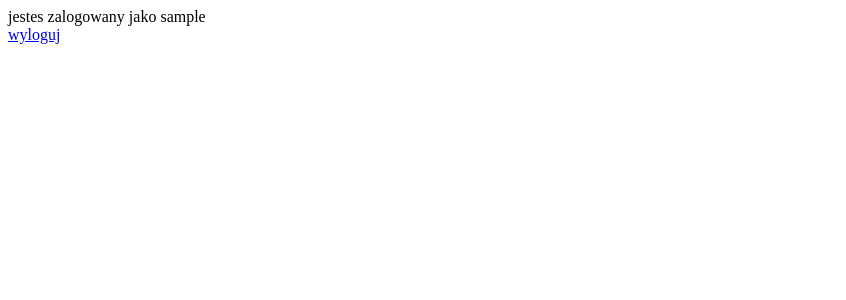
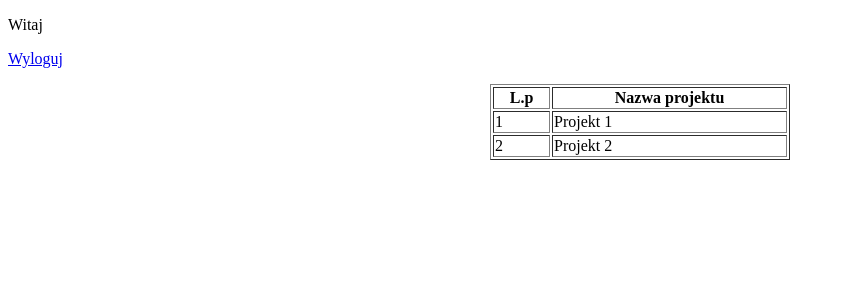
Before and after one commit to waldorm8/zarzadzanie_projektami, a PHP site: page /zalogowany/index.php in a window 1280 px wide. Shown: the top 300 px of the page, without its empty margins (0-846 px from the left). Run offline with PHP 8.4, Linux system fonts and the light colour scheme; the visitor is signed in with stand-in values (Sample User, id 1).

Commit message:
+autentykacja +tabelka projektow

```diff
--- a/pages/zalogowany/index.php
+++ b/pages/zalogowany/index.php
@@ -1,16 +1,54 @@
+
+
+<!DOCTYPE html>
+<html>
+<head>
+	<meta charset="utf-8">
+	<meta http-equiv="X-UA-Compatible" content="IE=edge">
+	<title></title>
+	<link rel="stylesheet" href="">
+</head>
+<body>
 <?php
-/*require('../classes/user.php');
-$zalogowany_user = new User();*/
-session_start();
-if(isset($_SESSION['zalogowany'])){
+require('../classes/user.php');
+$user = new User();
 
-    if($_SESSION['zalogowany'] == 1){
-        echo 'jestes zalogowany jako ' . $_SESSION['login'];
-
-        echo '<br /><a href="../login.php?wylogowany">wyloguj</a>';
-    }
+if($user -> sprawdz_log() == True){
+?>
+<p>Witaj <?php $_SESSION['login'] ?></p>
+<p><a href="../login.php?wylogowany">Wyloguj</a>
+<table border="dotted" width="300px;" align="center">
+	<tr>
+		<th>
+			L.p
+		</th>
+		<th>
+			Nazwa projektu
+		</th>
+	</tr>
+	<tr>
+		<td>
+			1
+		</td>
+		<td>
+			Projekt 1
+		</td>
+	</tr>
+	<tr>
+		<td>
+			2
+		</td>
+		<td>
+			Projekt 2
+		</td>
+	</tr>
+</table>
+<?php
 }
 else{
-    echo '<meta http-equiv = "refresh" content="1; URL=../login.php">';
+	echo '<meta http-equiv = "refresh" content="1; URL=../login.php">';
     echo '<p>TAK NIE WOLNO! NIE ZALOGOWALES SIE NIE MASZ DOSTEPU!</p>';
 }
+?>
+</body>
+</html>
```
